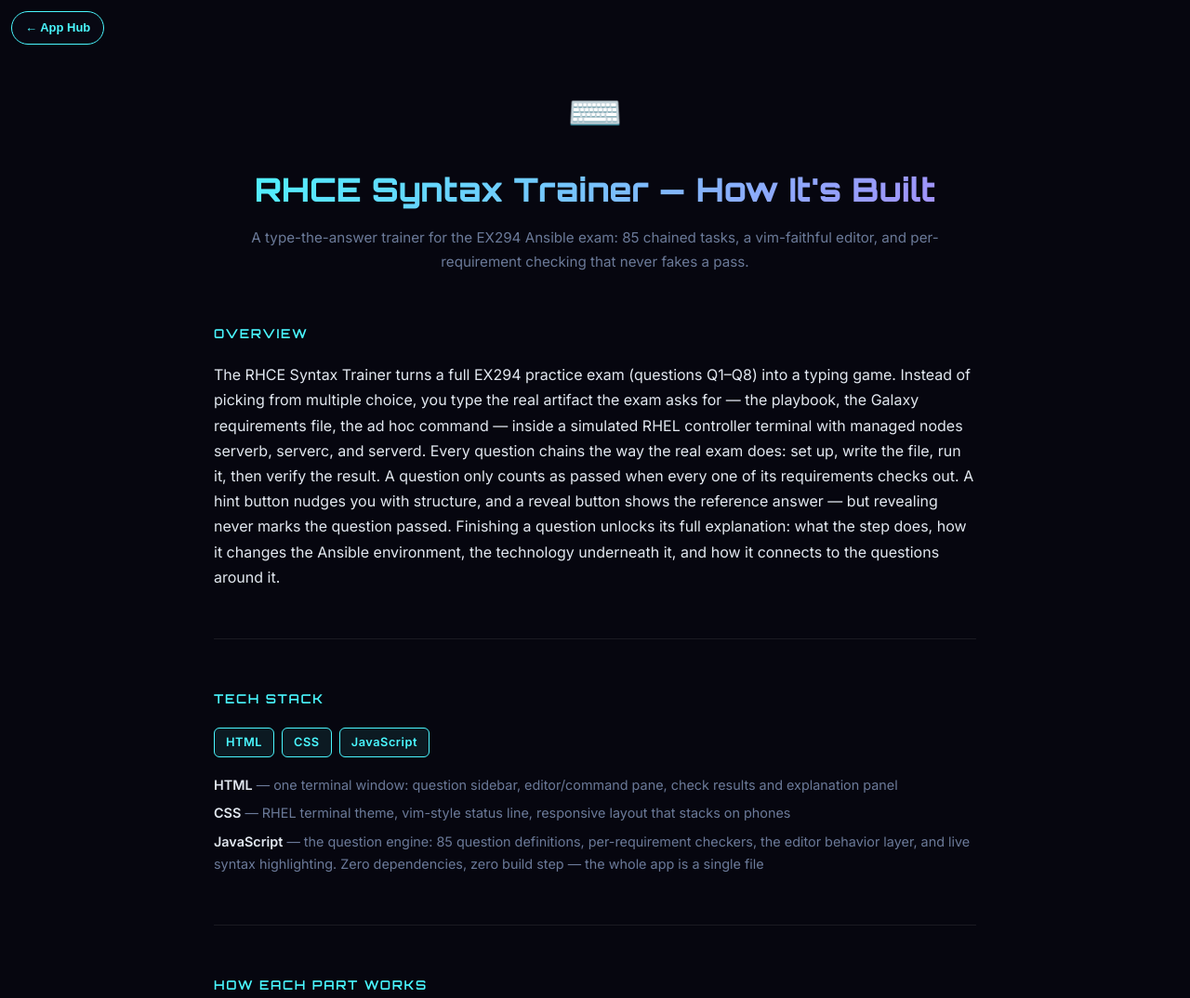
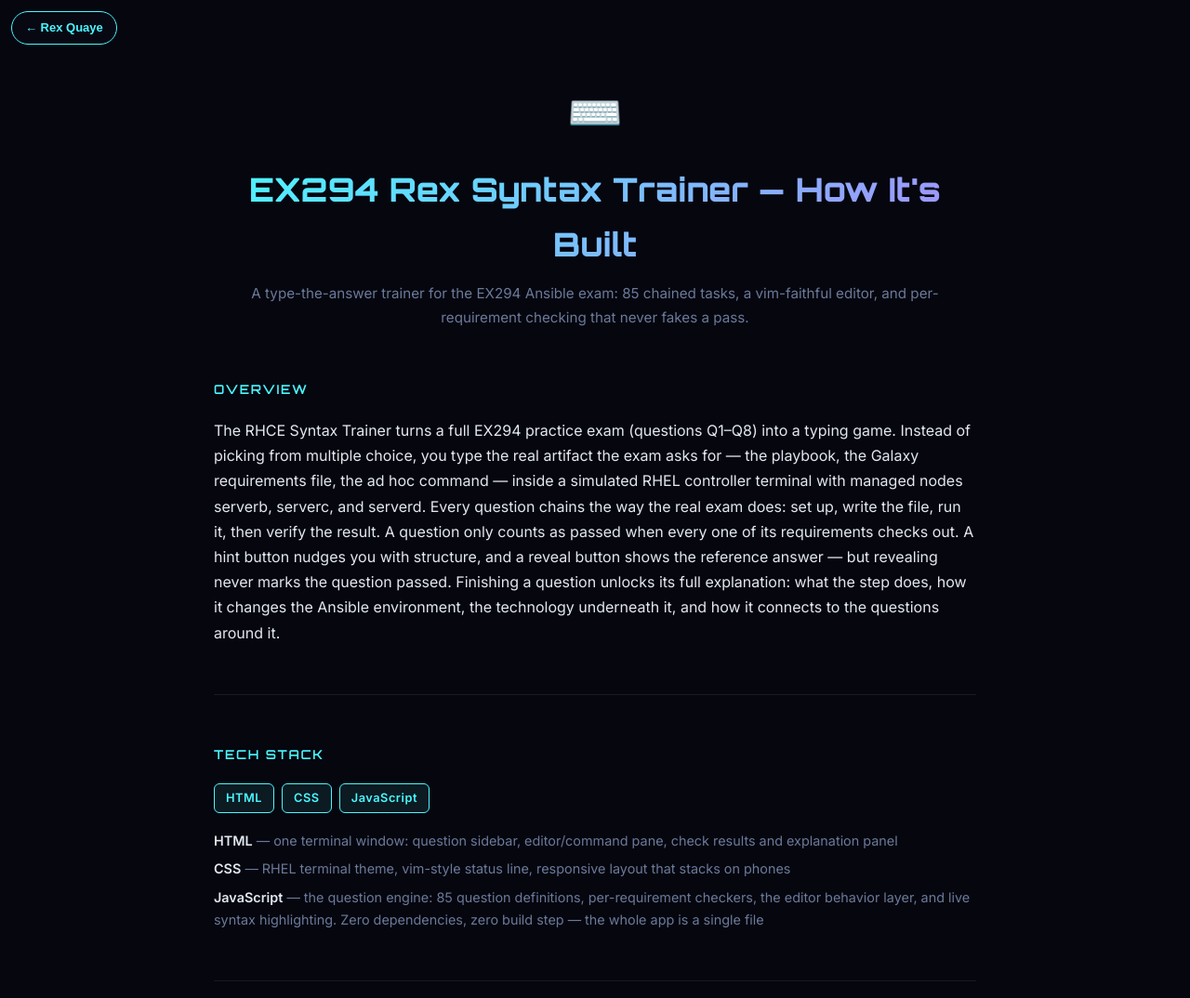
Before and after one commit to RexQuaye/RexQuaye.github.io, a plain HTML site: page rhce-syntax-trainer/how-it-works.html in a window 1280 px wide. Shown: the top 1074 px of the page at 93% size. Drawn offline with Linux system fonts and the light colour scheme.

Commit message:
Rebrand How It's Built page
Co-Authored-By: Claude Opus 5.5 <noreply@anthropic.com>

```diff
--- a/rhce-syntax-trainer/how-it-works.html
+++ b/rhce-syntax-trainer/how-it-works.html
@@ -3,20 +3,20 @@
 <head>
   <meta charset="UTF-8">
   <meta name="viewport" content="width=device-width, initial-scale=1.0">
-  <title>How It's Built — RHCE Syntax Trainer | Eddie's App Hub</title>
+  <title>How It's Built — EX294 Rex Syntax Trainer | Rex Quaye</title>
   <link rel="preconnect" href="https://fonts.googleapis.com">
   <link rel="preconnect" href="https://fonts.gstatic.com" crossorigin>
   <link href="https://fonts.googleapis.com/css2?family=Orbitron:wght@600;800&family=Inter:wght@400;500;600&family=Fira+Code:wght@400;500&display=swap" rel="stylesheet">
   <link rel="stylesheet" href="how-it-works.css">
 </head>
 <body>
-<a href="../index.html" style="position:fixed;top:12px;left:12px;z-index:9999;background:rgba(10,10,20,0.85);backdrop-filter:blur(6px);color:#4af7ff;border:1px solid #4af7ff;border-radius:20px;padding:6px 14px;font-family:sans-serif;font-size:13px;text-decoration:none;font-weight:600;">← App Hub</a>
+<a href="../" style="position:fixed;top:12px;left:12px;z-index:9999;background:rgba(10,10,20,0.85);backdrop-filter:blur(6px);color:#4af7ff;border:1px solid #4af7ff;border-radius:20px;padding:6px 14px;font-family:sans-serif;font-size:13px;text-decoration:none;font-weight:600;">← Rex Quaye</a>
 
 <div class="hiw-page">
 
   <header class="hiw-header">
     <div class="hiw-icon">⌨️</div>
-    <h1>RHCE Syntax Trainer — How It's Built</h1>
+    <h1>EX294 Rex Syntax Trainer — How It's Built</h1>
     <p class="hiw-tagline">A type-the-answer trainer for the EX294 Ansible exam: 85 chained tasks, a vim-faithful editor, and per-requirement checking that never fakes a pass.</p>
   </header>
 
```
